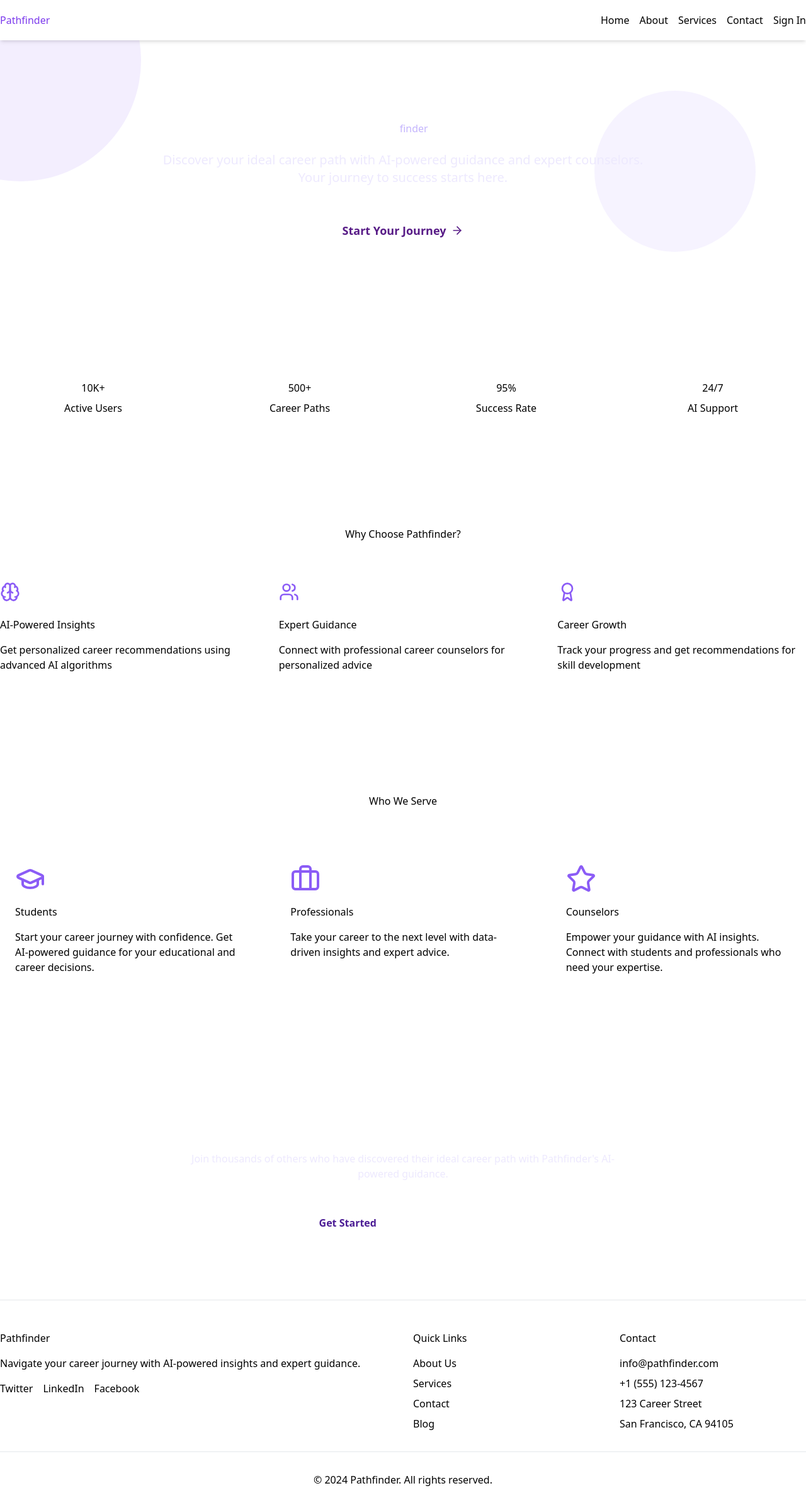
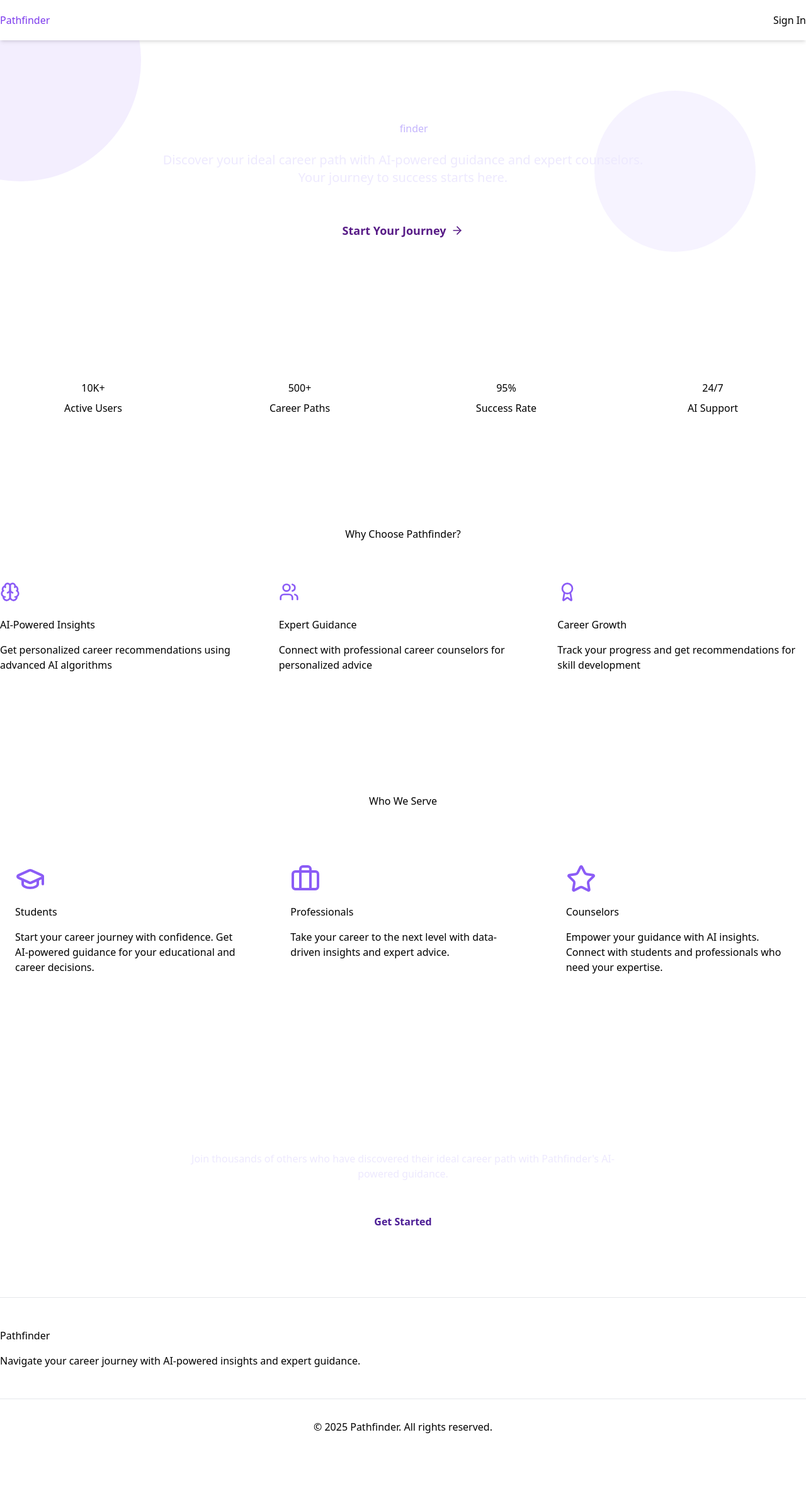
Before and after one commit to Zeeshan363/pathfinder-ai-frontend, a React (Create React App) app: page / in a window 1280 px wide. Shown: the top 2398 px of the page at 63% size. After the commit the page ends 2326 px from the top, so only its background shows below. Built offline with nearby package versions, Linux system fonts and the light colour scheme.

Commit message:
refact: removed unnecessary info from FE

```diff
--- a/src/components/Footer.tsx
+++ b/src/components/Footer.tsx
@@ -1,4 +1,3 @@
-// src/components/Footer.tsx
 import React from "react";
 
 const Footer = () => {
@@ -6,67 +5,17 @@ const Footer = () => {
     <footer className="section-light border-t dark:border-gray-800">
       <div className="container-padding py-12">
         <div className="grid grid-cols-1 md:grid-cols-4 gap-8">
-          {/* Company Info */}
           <div className="col-span-1 md:col-span-2">
             <h3 className="heading-3 heading-primary mb-4">Pathfinder</h3>
             <p className="text-body mb-4">
               Navigate your career journey with AI-powered insights and expert
               guidance.
             </p>
-            <div className="flex space-x-4">
-              <a href="#" className="footer-link">
-                Twitter
-              </a>
-              <a href="#" className="footer-link">
-                LinkedIn
-              </a>
-              <a href="#" className="footer-link">
-                Facebook
-              </a>
-            </div>
-          </div>
-
-          {/* Quick Links */}
-          <div>
-            <h4 className="heading-3 mb-4 dark:text-text-dark">Quick Links</h4>
-            <ul className="space-y-2">
-              <li>
-                <a href="#" className="footer-link">
-                  About Us
-                </a>
-              </li>
-              <li>
-                <a href="#" className="footer-link">
-                  Services
-                </a>
-              </li>
-              <li>
-                <a href="#" className="footer-link">
-                  Contact
-                </a>
-              </li>
-              <li>
-                <a href="#" className="footer-link">
-                  Blog
-                </a>
-              </li>
-            </ul>
-          </div>
-
-          {/* Contact */}
-          <div>
-            <h4 className="heading-3 mb-4 dark:text-text-dark">Contact</h4>
-            <ul className="space-y-2">
-              <li className="text-body">info@pathfinder.com</li>
-              <li className="text-body">+1 (555) 123-4567</li>
-              <li className="text-body">123 Career Street</li>
-              <li className="text-body">San Francisco, CA 94105</li>
-            </ul>
           </div>
         </div>
 
         <div className="border-t dark:border-gray-800 mt-8 pt-8 text-center">
-          <p className="text-body">© 2024 Pathfinder. All rights reserved.</p>
+          <p className="text-body">© 2025 Pathfinder. All rights reserved.</p>
         </div>
       </div>
     </footer>
--- a/src/components/LandingPage.tsx
+++ b/src/components/LandingPage.tsx
@@ -192,12 +192,11 @@ const LandingPage = () => {
             with Pathfinder's AI-powered guidance.
           </p>
           <div className="flex gap-4 justify-center animate-on-scroll">
+          <Link to="/signin">
             <button className="bg-white dark:bg-gray-900 text-primary-900 dark:text-white px-8 py-3 rounded-full font-semibold hover:bg-primary-50 dark:hover:bg-gray-800 transition-colors">
               Get Started
             </button>
-            <button className="border-2 border-white px-8 py-3 rounded-full font-semibold hover:bg-primary-800 dark:hover:bg-primary-900 transition-colors">
-              Learn More
-            </button>
+          </Link>
           </div>
         </div>
       </div>
--- a/src/components/Navbar.tsx
+++ b/src/components/Navbar.tsx
@@ -1,4 +1,3 @@
-// src/components/Navbar.tsx
 import React, { useState } from "react";
 import { Menu, X } from "lucide-react";
 import ThemeToggle from "./ThemeToggle";
@@ -16,30 +15,10 @@ const Navbar = () => {
           </div>
 
           <div className="hidden md:flex items-center space-x-4">
-            <a href="#" className="nav-link">
-              Home
-            </a>
-            <a href="#" className="nav-link">
-              About
-            </a>
-            <a href="#" className="nav-link">
-              Services
-            </a>
-            <a href="#" className="nav-link">
-              Contact
-            </a>
-            {/* <ThemeToggle /> */}
             <Link to="/signin" className="btn-primary">
               Sign In
             </Link>
           </div>
-
-          {/* <div className="md:hidden flex items-center gap-4">
-            <ThemeToggle />
-            <button onClick={() => setIsOpen(!isOpen)} className="nav-link">
-              {isOpen ? <X size={24} /> : <Menu size={24} />}
-            </button>
-          </div> */}
         </div>
       </div>
 
```
